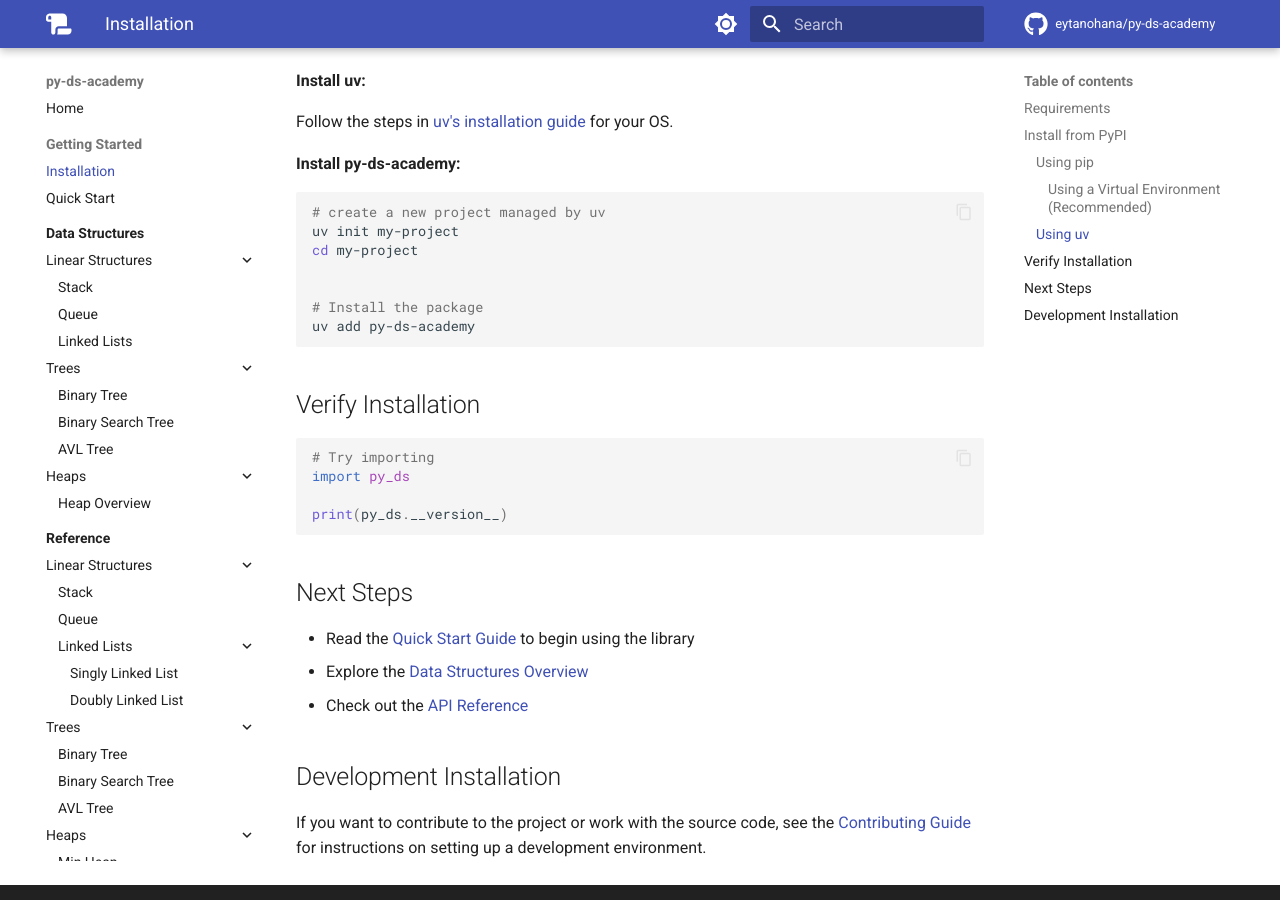
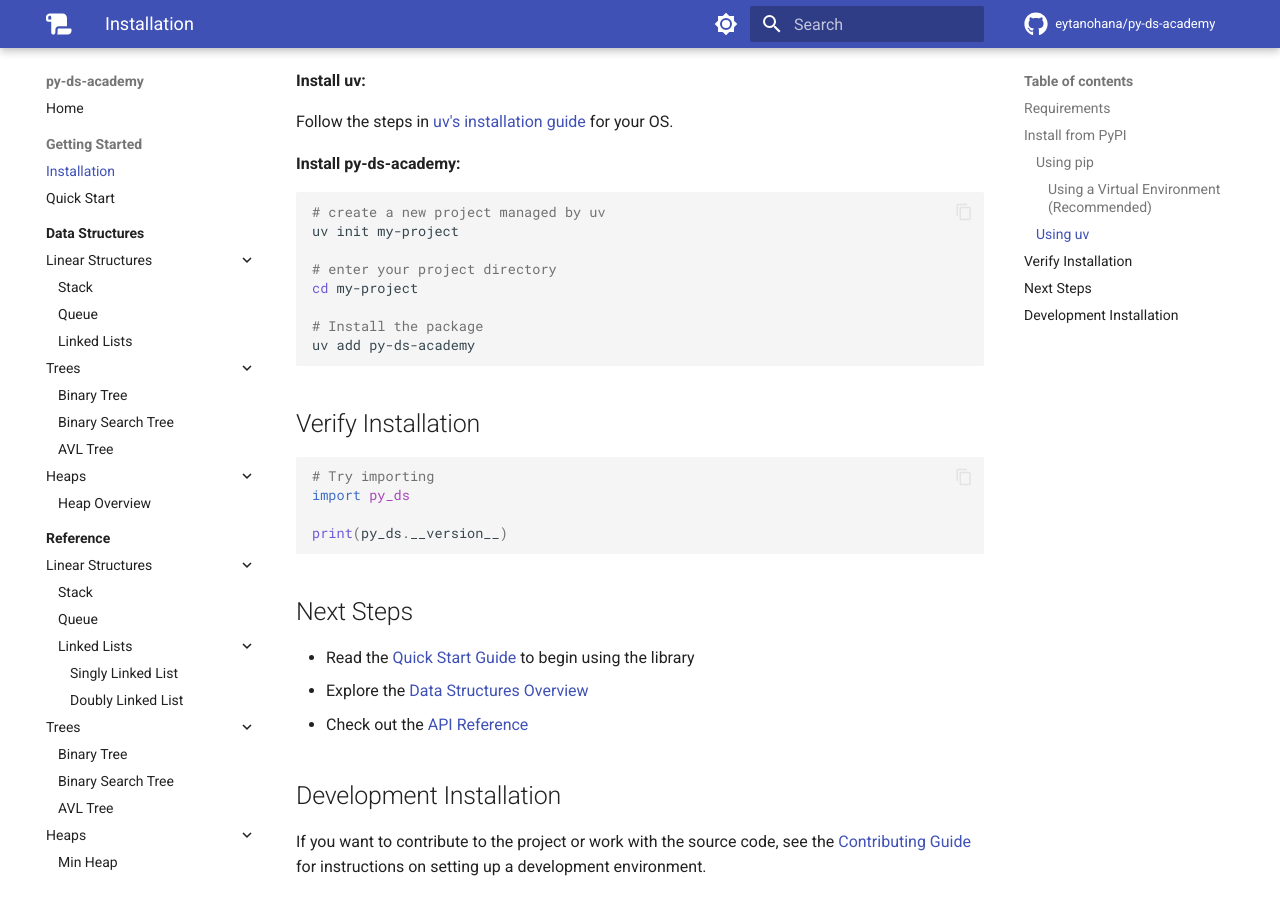
Before and after one commit to eytanohana/py-ds-academy, an MkDocs documentation site: the page built from docs/getting-started/installation.md, in a window 1280 px wide and 900 px high, scrolled down 924 px. Built offline with MkDocs 1.6.1 and Material for MkDocs 9.7.7, drawn with Linux system fonts in a browser that asks for light colours; comment, search, counter and statistics services are not loaded; the version menu is left out.

Commit message:
update docs

````diff
--- a/docs/getting-started/installation.md
+++ b/docs/getting-started/installation.md
@@ -43,8 +43,9 @@
 ```bash
 # create a new project managed by uv
 uv init my-project
+
+# enter your project directory
 cd my-project
-
 
 # Install the package
 uv add py-ds-academy
````
